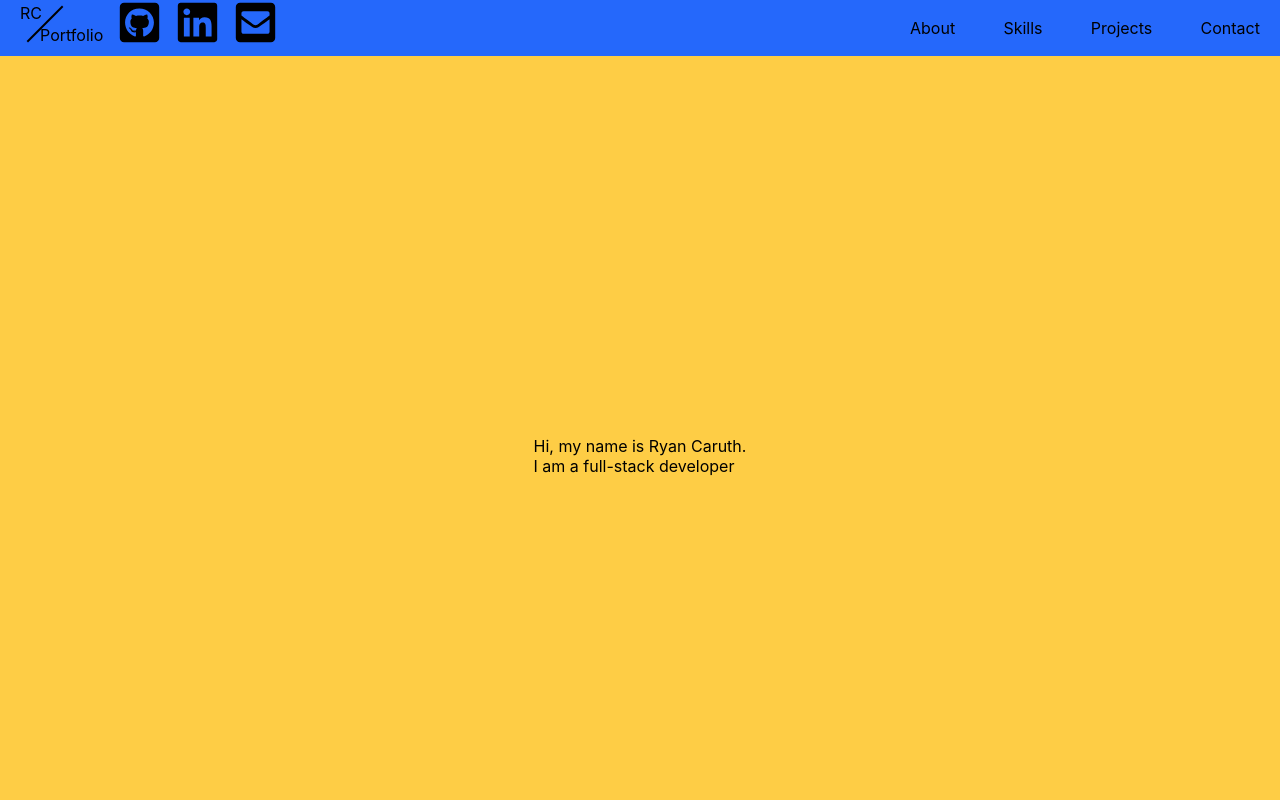
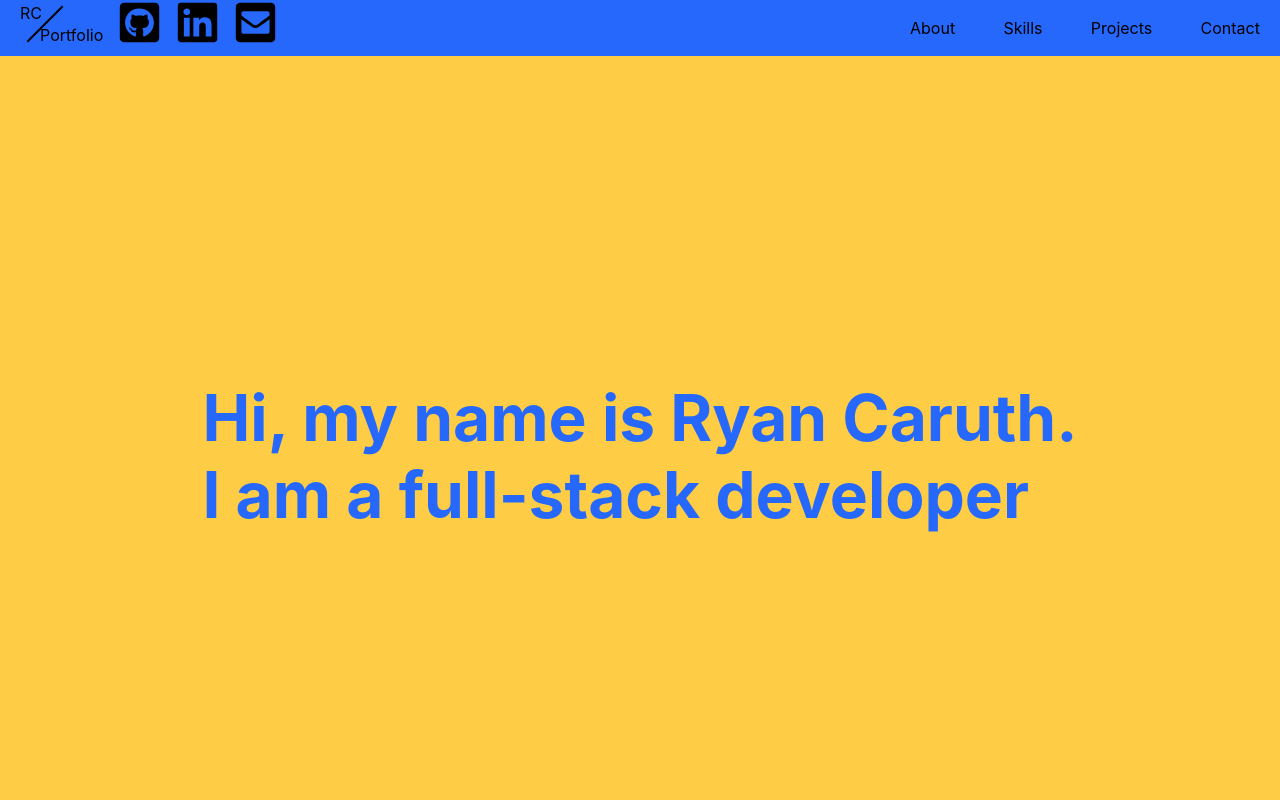
Before and after one commit to Ryan-Caruth/my-portfolio, a React (Create React App) app: page / in a window 1280 px wide. Shown: the top 800 px of the page. Built offline with nearby package versions, Linux system fonts and the light colour scheme.

Commit message:
Added a blue color to the brand statement

```diff
--- a/src/components/landingPage/landingPage.css
+++ b/src/components/landingPage/landingPage.css
@@ -3,4 +3,7 @@
   align-items: center;
   justify-content: center;
   height: 100vh;
+  color: #2568FB;
+  font-size: 64px;
+  font-weight: bold;
 }
```
